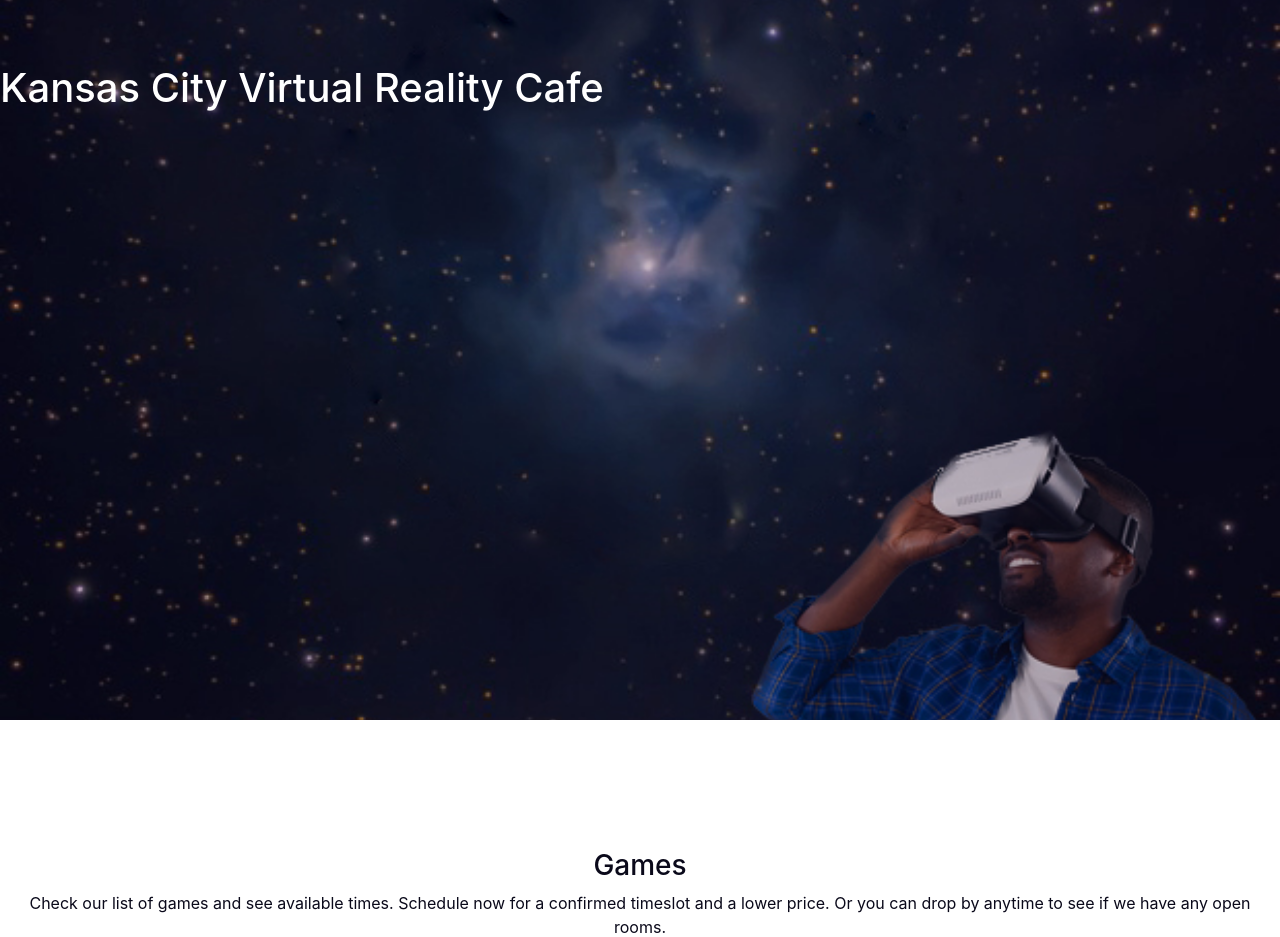
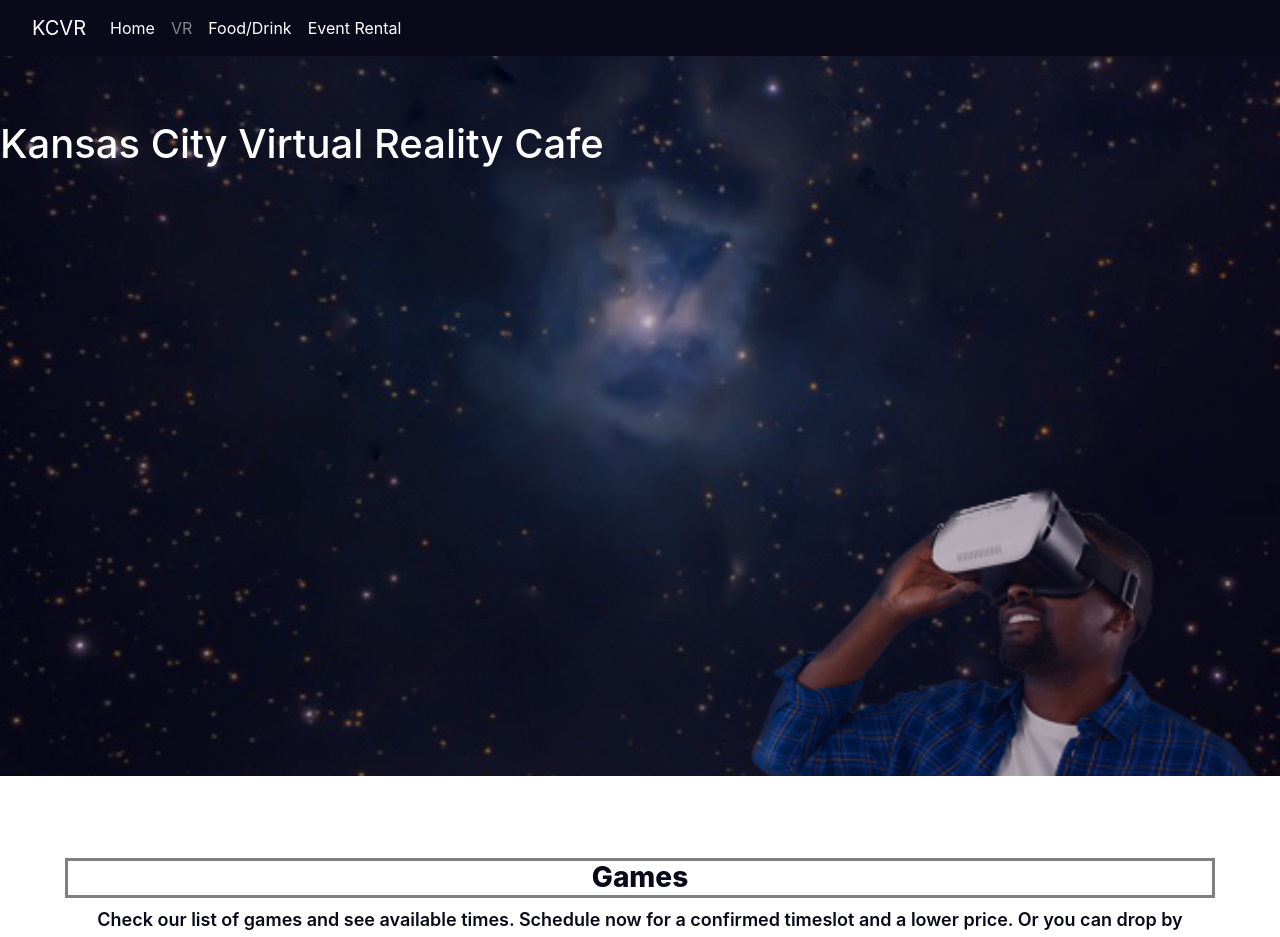
Before and after one commit to Kodachromecoder/ReactVR, a React (Create React App) app: page /home in a window 1280 px wide. Shown: the top 937 px of the page. Built offline with nearby package versions, Linux system fonts and the light colour scheme.

Commit message:
Navbar updates

```diff
--- a/src/App.css
+++ b/src/App.css
@@ -12,21 +12,27 @@ body {
 .jumbo {
   background-color:#0a091a !important;
   height: 90vh;
-  margin-bottom: 0px;
-  background-color: #0a091a;
+  margin: 0px;
   background-size: contain;
   background-position: center;
   background-repeat: no-repeat;
 }
 
 
-.Navbar {
+.navbar {
   background-color: #0a091a;
   color: white;
+  margin-bottom: 0;
+}
+
+.nav-link {
+  color: white;
+  padding: 10px;
 }
 
 .footerbox {
-  background-color: darkgray;
+  margin: 10px;
+  padding: 40px;
 }
 
 .secondheader {
@@ -42,6 +48,10 @@ body {
   color: ivory;
 }
 
+.photo {
+
+}
+
 
 .responsive-image {
   width: 100%;
@@ -50,9 +60,19 @@ body {
 }
 
 .text {
-  height: 300px;
+  padding: 50px;
   background-color: white;
   color: #0a091a;
+}
+
+.text h3 {
+  font-weight: 800;
+  border: 3px solid grey;
+}
+
+.text p {
+  font-size: large;
+  font-weight: 600;
 }
 
 .headsets {
@@ -64,3 +84,7 @@ body {
 .white {
   color: white !important;
 }
+
+.nav-link {
+  color: white;
+}
--- a/src/components/Footer.js
+++ b/src/components/Footer.js
@@ -10,13 +10,13 @@ class Footer extends Component {
         return (
             <Container fluid={true} className="footerbox">
                 <Row style={{ backgroundImage: `url(${darkheadset})`, backgroundSize: 'contain' }}>
-                    <Col>
+                    <Col sm="12" md={{ size: 6, offset: 3 }}>
                     <h3>Follow Us</h3>
                         <a className="btn btn-social-icon btn-instagram" href="http://instagram.com/"><i className="fa fa-instagram" /></a>
                         <a className="btn btn-social-icon btn-facebook" href="http://www.facebook.com/"><i className="fa fa-facebook" /></a>
                         <a className="btn btn-social-icon btn-twitter" href="http://twitter.com/"><i className="fa fa-twitter" /></a>
                     </Col>
-                    <Col>
+                    <Col sm="12" md={{ size: 6, offset: 3 }}>
                         <ul className="list-unstyled">
                             <li><Link  className="white" to="/home">Home</Link></li>
                             <li><Link className="white" to="/VR">VR</Link></li>
--- a/src/components/Home.js
+++ b/src/components/Home.js
@@ -12,10 +12,10 @@ class Home extends Component {
             <div className="homepage">
                 <Mainheader />
                 <div className="container-fluid">
-                    <div className="row text">
-                        <div className="col align-items-center align-self-center text-center">
-                            <h3>Games</h3>
-                            <p>Check our list of games and see available times. Schedule now for a confirmed timeslot and a lower price. Or you can drop by anytime to see if we have any open rooms. </p>
+                    <div className="row text align-items-center">
+                        <div className="col-12 text-center">
+                            <h3 className="align-items-center ">Games</h3>
+                            <p className="align-items-center ">Check our list of games and see available times. Schedule now for a confirmed timeslot and a lower price. Or you can drop by anytime to see if we have any open rooms. </p>
                         </div>
                     </div>
                     <div className="row photo">
@@ -24,9 +24,9 @@ class Home extends Component {
                         </div>
                     </div>
                     <div className="row text">
-                        <div className="col align-items-center align-self-center text-center">
+                        <div className="col-12 align-items-center text-center">
                             <h3>Coffee and Food</h3>
-                            <p>Hang out in our coffee shop before or after your VR experience. Catch up with friends or join one of our coding workshops. We offer a variety of snacks and coffee roasted by Yeego.</p>
+                            <p>Hang out in our coffee shop before or after your VR experience. Catch up with friends or join one of our coding workshops. We offer a variety of meals and coffee roasted by Yeego.</p>
                         </div>
                     </div>
                     <div className="row photo">
@@ -35,7 +35,7 @@ class Home extends Component {
                         </div>
                     </div>
                     <div className="row text">
-                        <div className="col align-items-center align-self-center text-center">
+                        <div className="col-12 align-items-center  text-center">
                             <h3> About Us</h3>
                             <p>I was hooked on VR the moment I put my first VR headset on and I think you will be too! Check out how we started, our vision, our location and all the rest.</p>
                         </div>
--- a/src/components/Main.js
+++ b/src/components/Main.js
@@ -4,7 +4,7 @@ import Footer from './Footer';
 import Home from './Home';
 import Gamecards from './Gamecards';
 import Menu from './Menuitem';
-
+import MainNavbar from './Navbar';
 
 class Main extends Component {
     constructor(props) {
@@ -33,6 +33,7 @@ class Main extends Component {
 
         return (
             <div className="main">
+                <MainNavbar />
                 <Switch>
                 <Route path='/home' component={HomePage} />
                 <Route exact path='/VR' component={VRPage} />
--- a/src/components/Navbar.js
+++ b/src/components/Navbar.js
@@ -23,32 +23,34 @@ class MainNavbar extends Component {
 
     render() {
         return (
-            <Navbar dark sticky="top" expand="md">
-            <div className="container">
-                <NavbarBrand className="mr-auto" href="/home">KCVR</NavbarBrand>
-                <NavbarToggler onClick={this.toggleNav} />
+
+            <Navbar className="navbar" dark sticky="top" expand="lg">
+
+                <NavbarBrand className="mr-auto nav-link" href="/home">KCVR</NavbarBrand>
+                <NavbarToggler className="mr-5" onClick={this.toggleNav} />
                 <Collapse isOpen={this.state.isNavOpen} navbar>
-                    <Nav navbar>
+                    <Nav navbar className="justify-content-end text-right mt-0">
                         <NavItem>
                             <NavLink className="nav-link" to="/home">Home
                             </NavLink>
                         </NavItem>
                         <NavItem>
-                            <NavLink className="nav-link" to="/directory">Directory
+                            <NavLink className="nav-link" to="/VR">VR
                             </NavLink>
                         </NavItem>
                         <NavItem>
-                            <NavLink className="nav-link" to="/aboutus">About
+                            <NavLink className="nav-link" to="/">Food/Drink
                             </NavLink>
                         </NavItem>
                         <NavItem>
-                            <NavLink className="nav-link" to="/contactus">Contact Us
+                            <NavLink className="nav-link" to="/">Event Rental
                             </NavLink>
                         </NavItem>
                     </Nav>
                 </Collapse>
-            </div>
+
         </Navbar>
+
         );
     }
 }
```
